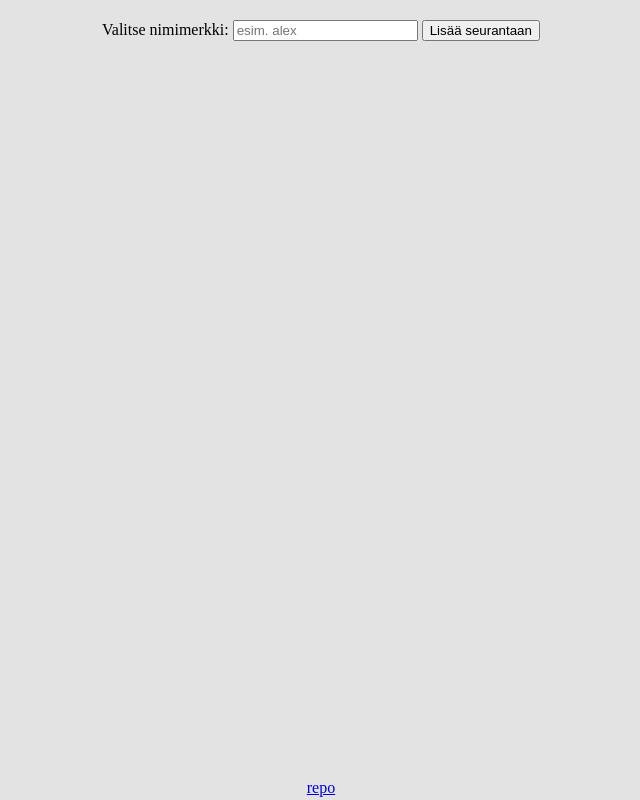
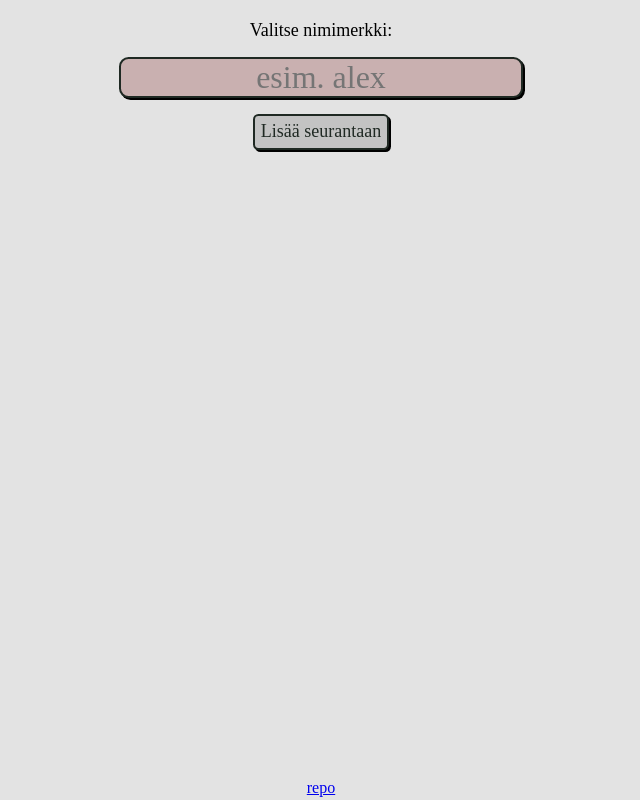
Before and after one commit to Linkkijkl/seuranta, a Python web app: template templates/name-form.html in a window 1280 px wide. Shown: the whole page, without its empty margins (319-959 px from the left). Run offline with Jinja, Linux system fonts and the light colour scheme; the template is opened without the code that fills it: most values are stand-ins (such as "Sample title", 1, 10 or a date in 2020).

Commit message:
feat: add name-form styles

```diff
--- a/static/styles.css
+++ b/static/styles.css
@@ -15,7 +15,7 @@ table, caption, tbody, tfoot, thead, tr, th, td,
 article, aside, canvas, details, embed,
 figure, figcaption, footer, header, hgroup,
 menu, nav, output, ruby, section, summary,
-time, mark, audio, video {
+time, mark, audio, video, input, button {
     margin: 0;
     padding: 0;
     border: 0;
@@ -83,3 +83,68 @@ table {
         margin: 3px;
     }
 }
+
+/* Styles for name-form */
+@media all {
+    form {
+        display: flex;
+        flex-direction: column;
+        align-items: center;
+        gap: 1em;
+    }
+
+    form input {
+        color: var(--main-fg-color);
+        border-color: var(--sec-bg-color);
+        background-color: var(--sec-bg-color);
+        border: 2px solid;
+        border-radius: 0.3em;
+        width: calc(100% - 4px);
+        font-size: xx-large;
+        text-align: center;
+        transition: border-color 0.6s;
+        transition: background-color 0.6s;
+    }
+
+    form input:valid {
+        background-color: color-mix(in srgb, var(--sec-bg-color), lime 10%);
+    }
+
+    form input:user-valid {
+        background-color: color-mix(in srgb, var(--sec-bg-color), lime 25%);
+    }
+
+    form input:invalid {
+        background-color: color-mix(in srgb, var(--sec-bg-color), red 10%);
+    }
+
+    form input:user-invalid {
+        border-color: color-mix(in srgb, var(--main-fg-color), red 50%);
+        background-color: color-mix(in srgb, var(--sec-bg-color), red 10%);
+    }
+
+    form label {
+        font-size: large;
+    }
+
+    form button {
+        color: var(--main-fg-color);
+        border-color: var(--sec-fg-color);
+        background-color: var(--sec-bg-color);
+        border: 2px solid;
+        border-radius: 0.3em;
+        width: fit-content;
+        padding: 0.3em;
+        font-size: large;
+        text-align: center;
+        transition: opacity 0.6s;
+    }
+
+    form button:disabled {
+        opacity: 50%;
+    }
+
+    form button, form input {
+        box-shadow: 2px 2px black;
+    }
+}
```
